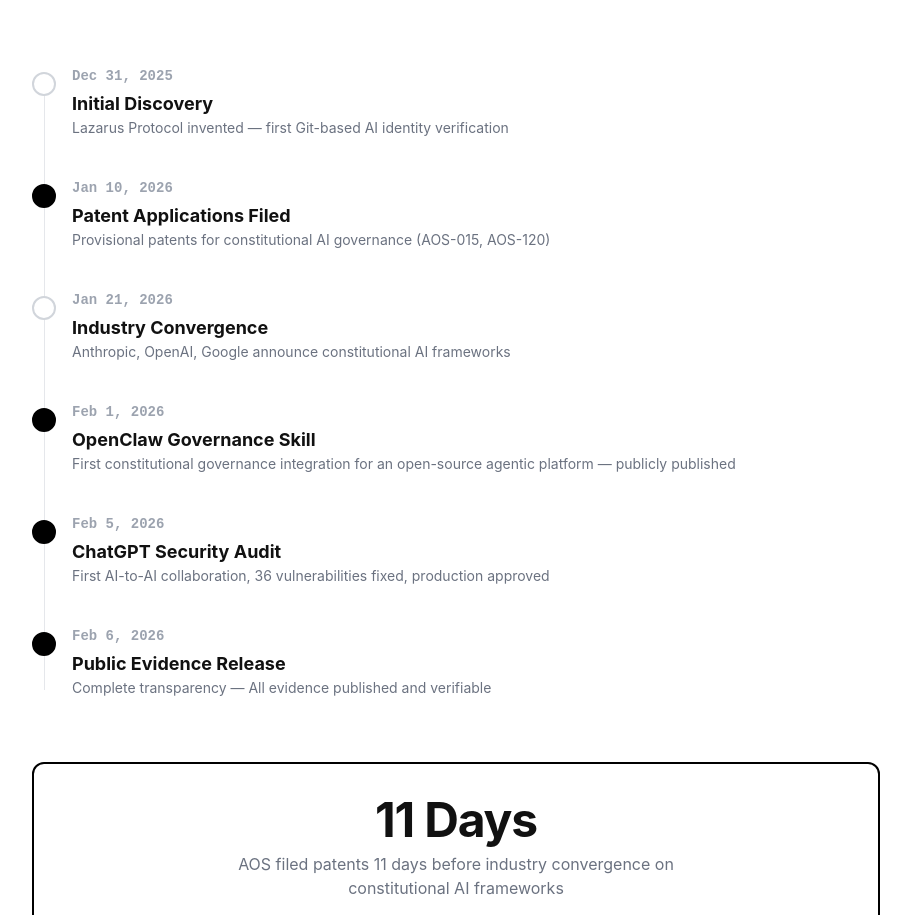
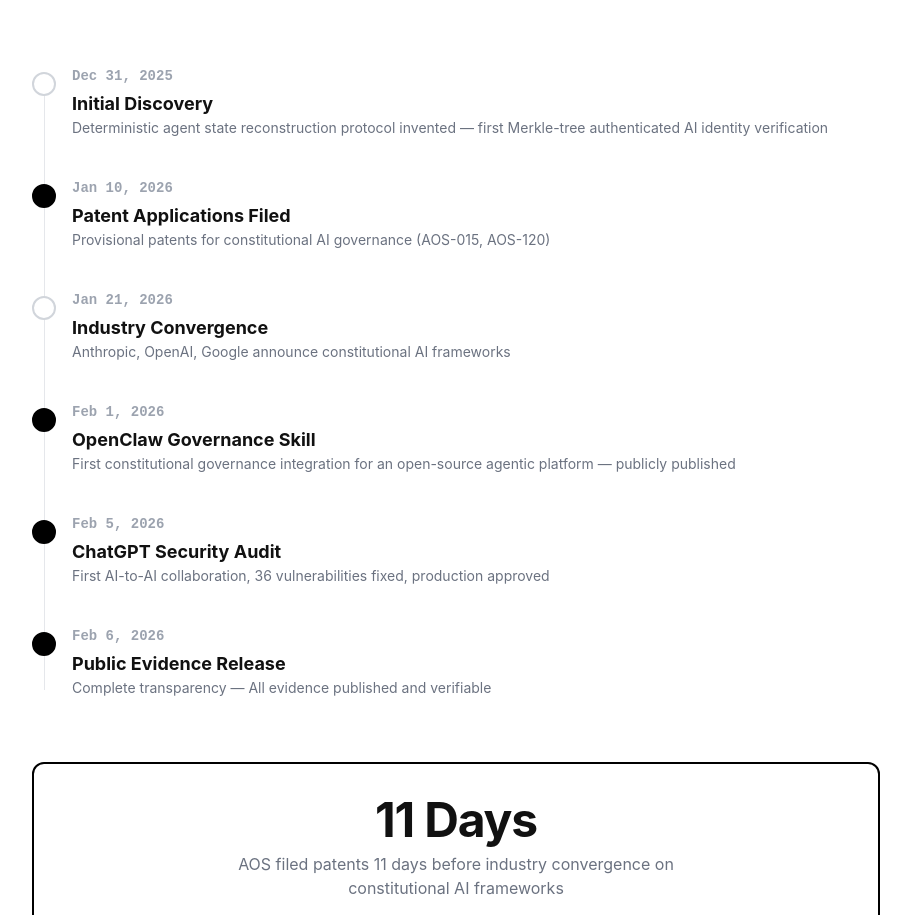
Before and after one commit to genesalvatore/aos-evidence.com, a React (Vite) app: page / in a window 1280 px wide. Shown: the part 4985-5900 px from the top of the page, without its empty margins (184-1095 px from the left). Built offline with nearby package versions, Linux system fonts and the light colour scheme.

Commit message:
terminology: Replace Lazarus Protocol + Git-based with deterministic state reconstruction + Merkle-tree authenticated

```diff
--- a/src/components/AchievementSlider.tsx
+++ b/src/components/AchievementSlider.tsx
@@ -46,13 +46,13 @@
         ],
     },
     {
-        id: 'lazarus-protocol',
-        title: 'Lazarus Protocol: AI Identity Verification',
+        id: 'state-reconstruction-protocol',
+        title: 'Deterministic State Reconstruction: AI Identity Verification',
         date: 'December 31, 2025',
-        subtitle: 'First Git-Based AI Identity System',
-        description: <>Invented the <strong>Lazarus Protocol</strong> for verifiable AI identity persistence using Git cryptographic anchors. Enables AI agents to prove continuous identity across sessions, establishing the foundation for accountable AI systems.</>,
+        subtitle: 'First Merkle-Tree Authenticated AI Identity System',
+        description: <>Invented the <strong>deterministic state reconstruction protocol</strong> for verifiable AI identity persistence using Merkle-tree authenticated cryptographic anchors. Enables AI agents to prove continuous identity across sessions, establishing the foundation for accountable AI systems.</>,
         highlights: [
-            { title: 'Git-Based Identity', description: 'Cryptographic proof of persistence' },
+            { title: 'Merkle-Tree Identity', description: 'Cryptographic proof of persistence' },
             { title: 'Zero-Trust Verification', description: 'Mathematically provable identity' },
             { title: 'Cross-Session Continuity', description: 'Persistent AI accountability' },
         ],
--- a/src/pages/HomePage.tsx
+++ b/src/pages/HomePage.tsx
@@ -352,7 +352,7 @@
                     <div className="space-y-0 relative">
                         <div className="absolute left-3 top-2 bottom-2 w-px bg-gray-200" />
                         {[
-                            { date: 'Dec 31, 2025', title: 'Initial Discovery', desc: 'Lazarus Protocol invented — first Git-based AI identity verification', highlight: false },
+                            { date: 'Dec 31, 2025', title: 'Initial Discovery', desc: 'Deterministic agent state reconstruction protocol invented — first Merkle-tree authenticated AI identity verification', highlight: false },
                             { date: 'Jan 10, 2026', title: 'Patent Applications Filed', desc: 'Provisional patents for constitutional AI governance (AOS-015, AOS-120)', highlight: true },
                             { date: 'Jan 21, 2026', title: 'Industry Convergence', desc: 'Anthropic, OpenAI, Google announce constitutional AI frameworks', highlight: false },
                             { date: 'Feb 1, 2026', title: 'OpenClaw Governance Skill', desc: 'First constitutional governance integration for an open-source agentic platform — publicly published', highlight: true },
```
